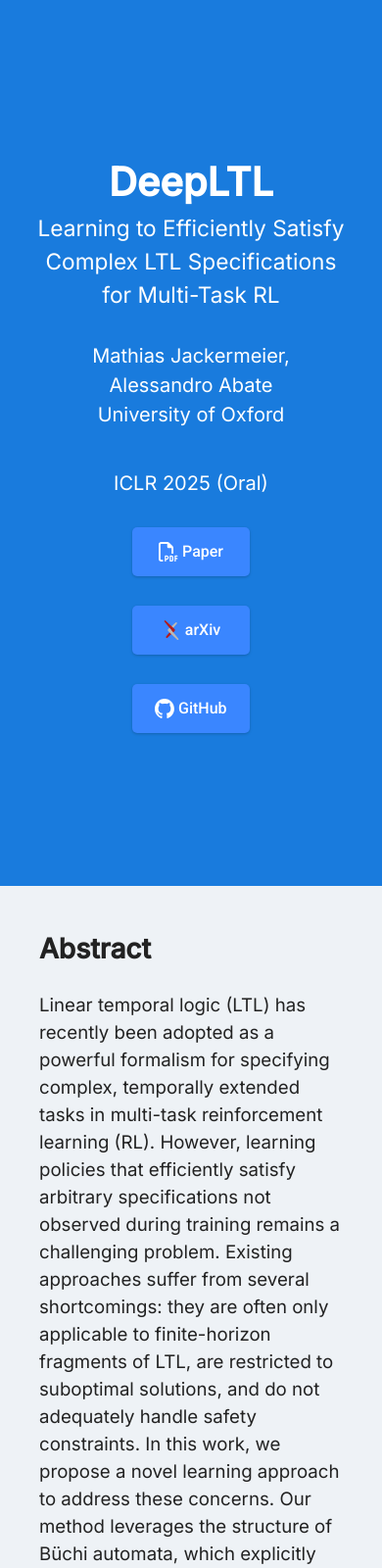
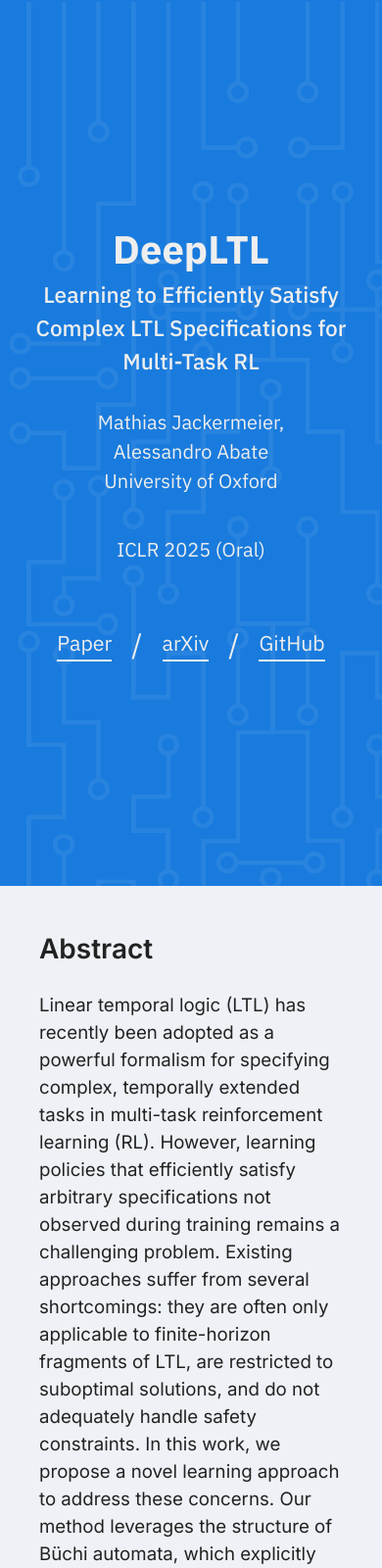
Before and after one commit to deep-ltl/deep-ltl.github.io, a plain HTML site: page index.html in a window 390 px wide. Shown: the top 1600 px of the page at 98% size. Drawn offline with nearby package versions, Linux system fonts and the light colour scheme.

Commit message:
Style changes

```diff
--- a/index.html
+++ b/index.html
@@ -5,37 +5,45 @@
     <meta charset="UTF-8">
     <meta name="viewport" content="width=device-width, initial-scale=1.0">
     <title>DeepLTL: Learning to Efficiently Satisfy Complex LTL Specifications for Multi-Task RL</title>
-    <link rel="preload" href="style.css" as="style">
     <link rel="stylesheet" href="style.css">
     <link rel="preconnect" href="https://fonts.googleapis.com">
     <link rel="preconnect" href="https://fonts.gstatic.com" crossorigin>
-    <link href="https://fonts.googleapis.com/css2?family=Roboto:ital,wght@0,100..900;1,100..900&display=swap"
+    <link
+        href="https://fonts.googleapis.com/css2?family=IBM+Plex+Sans:ital,wght@0,100..700;1,100..700&family=Inter:ital,opsz,wght@0,14..32,100..900;1,14..32,100..900&display=swap"
         rel="stylesheet">
     <script id="MathJax-script" async src="https://cdn.jsdelivr.net/npm/mathjax@3/es5/tex-mml-chtml.js"></script>
 </head>
 
 <body>
 
-    <div class="header">
-        <h1><b>DeepLTL</b></h1>
+    <header>
+        <div class="content">
+            <h1>DeepLTL</h1>
             <h2>Learning to Efficiently Satisfy Complex LTL Specifications for Multi-Task RL</h2>
             <p class="authors">Mathias Jackermeier,<br class="wide-hidden" /> Alessandro Abate <br />
                 University of Oxford</p>
             <p>ICLR 2025 (Oral)</p>
             <div class="links">
-            <a href="https://openreview.net/pdf?id=9pW2J49flQ" class="button"><span class="icon pdf"></span> Paper</a>
+                <!-- <a href="https://openreview.net/pdf?id=9pW2J49flQ" class="button"><span class="icon pdf"></span>
+                    Paper</a>
                 <a href="https://arxiv.org/abs/2410.04631" class="button"><span class="icon arxiv"></span> arXiv</a>
-            <a href="https://github.com" class="button"><span class="icon github"></span> GitHub</a>
+                <a href="https://github.com" class="button"><span class="icon github"></span> GitHub</a> -->
+                <a href="https://openreview.net/pdf?id=9pW2J49flQ">Paper</a> <span class="separator">/</span>
+                <a href="https://arxiv.org/abs/2410.04631">arXiv</a> <span class="separator">/</span>
+                <a href="https://github.com">GitHub</a>
             </div>
         </div>
+    </header>
 
-    <div class="abstract">
+    <main>
+        <section id="abstract">
             <div class="content">
                 <h2>Abstract</h2>
                 <p>
                     Linear temporal logic (LTL) has recently been adopted as a powerful formalism
                     for specifying complex, temporally extended tasks in multi-task reinforcement
-                learning (RL). However, learning policies that efficiently satisfy arbitrary specifications not observed
+                    learning (RL). However, learning policies that efficiently satisfy arbitrary specifications not
+                    observed
                     during training remains a challenging problem. Existing approaches suffer from several shortcomings:
                     they are often only applicable to
                     finite-horizon fragments of LTL, are restricted to suboptimal solutions, and do not
@@ -49,16 +57,14 @@
                     satisfaction probability and efficiency.
                 </p>
             </div>
-    </div>
+        </section>
 
-    <main>
-        <div class="section">
+        <section>
             <div class="content">
                 <h2>DeepLTL</h2>
                 <div class="image overview">
                     <img src="images/overview.png" alt="Schematic overview of DeepLTL">
                 </div>
-                <div class="text">
                 <p>
                     We develop a novel approach, called <i>DeepLTL</i>, to learn policies that efficiently zero-shot
                     satisfy complex LTL specifications.
@@ -73,22 +79,14 @@
                     the trained policy.
                 </p>
             </div>
-            </div>
-        </div>
+        </section>
 
-        <!-- <div class="fade-line">
-            <div class="fill"></div>
-            <div class="line"></div>
-            <div class="fill"></div>
-        </div> -->
-
-        <div class="section">
+        <section>
             <div class="content">
                 <h2>Quantitative results</h2>
                 <div class="image">
                     <img src="images/curves.png" alt="Schematic overview of DeepLTL">
                 </div>
-                <div class="text">
                 <p>
                     We find that DeepLTL is able to efficiently zero-shot satisfy a wide range of finite- and
                     infinite-horizon LTL specifications in a variety of discrete and continuous domains. Our
@@ -96,16 +94,9 @@
                     outperforms existing methods in terms of both satisfaction probability and efficiency.
                 </p>
             </div>
-            </div>
-        </div>
+        </section>
 
-        <!-- <div class="fade-line">
-            <div class="fill"></div>
-            <div class="line"></div>
-            <div class="fill"></div>
-        </div> -->
-
-        <div class="section">
+        <section>
             <div class="content">
                 <h2>Qualitative results</h2>
                 <div class="videos">
@@ -148,26 +139,17 @@
                         </p>
                     </div>
                 </div>
-                <div class="text">
                 <p>
                     We demonstrate the behaviour of the task-conditioned policy learned by DeepLTL in the zone
                     environment. DeepLTL consistently achieves the desired behaviour, even with complex,
                     infinite-horizon specifications.
                 </p>
             </div>
-            </div>
-        </div>
+        </section>
 
-        <!-- <div class="fade-line">
-            <div class="fill"></div>
-            <div class="line"></div>
-            <div class="fill"></div>
-        </div> -->
-
-        <div class="section">
+        <section>
             <div class="content">
                 <h2>Citation</h2>
-                <div class="text">
                 <div class="citation">
                     <pre>
 @inproceedings{deepltl,
@@ -193,11 +175,17 @@
                     </div>
                 </div>
             </div>
-            </div>
-        </div>
+        </section>
     </main>
 
+    <footer>
+        <div class="content">
+            Header background by <a href="http://www.freepik.com">Harryarts / Freepik</a>
+        </div>
+    </footer>
+
     <script>
+        document.addEventListener('DOMContentLoaded', () => {
             document.querySelectorAll('.video-container').forEach(container => {
                 const video = container.querySelector('video');
                 const button = container.querySelector('.play-button');
@@ -223,15 +211,16 @@
                     }
                 });
             });
+        });
 
-        let copyEnabled = true;
-
-        function copyCitation() {
+        const copyCitation = () => {
             const citationText = document.querySelector('.citation pre').textContent;
             navigator.clipboard.writeText(citationText).then(showCopyConfirm, (err) => console.error(err));
         }
 
-        function showCopyConfirm() {
+        let copyEnabled = true;
+
+        const showCopyConfirm = () => {
             if (!copyEnabled) return;
             copyEnabled = false;
             const copyIcon = document.querySelector('.copy-click');
--- a/style.css
+++ b/style.css
@@ -1,8 +1,8 @@
-@import url('https://fonts.googleapis.com/css2?family=Inter:wght@300;400;500&display=swap');
-
 body {
     font-family: 'Inter', sans-serif;
-    /* font-family: Arial, Helvetica, sans-serif; */
+    font-optical-sizing: auto;
+    font-style: normal;
+    font-weight: normal;
     margin: 0;
     padding: 0;
     background-color: #f8f9fb;
@@ -15,51 +15,83 @@
     display: none;
 }
 
-.header {
-    background: #197bdd;
-    color: white;
-    text-align: center;
-    min-height: 70vh;
+header {
+    background-image: url("images/background.png");
+    background-size: 1000px;
+    background-repeat: repeat;
+    background-color: #197bdd;
+    background-attachment: fixed;
+    color: #eee;
+    min-height: 75vh;
+    width: 100%;
     display: flex;
     flex-direction: column;
     justify-content: center;
-    /* position: fixed; */
-    /* top: 0; */
-    /* left: 0; */
-    width: 100%;
+    align-items: center;
 }
 
-.header h1 {
-    font-size: 40pt;
-    margin: 0;
-    font-weight: 500;
+header>.content {
     max-width: 1000px;
-    margin: 0 auto;
+    display: flex;
+    flex-direction: column;
+    justify-content: center;
+    margin: 50px 0;
 }
 
-.header h2 {
-    font-size: 20pt;
-    font-weight: 400;
-    max-width: 1000px;
-    margin: 0 auto;
+header {
+    font-family: "IBM Plex Sans", sans-serif;
 }
 
-.header p {
+header h1 {
+    font-style: normal;
+    font-size: 40pt;
+    font-weight: 700;
+    margin: 0;
+}
+
+header h2 {
+    font-size: 20pt;
+    font-weight: 500;
+    margin: 0;
+}
+
+header p {
     font-size: 15pt;
 }
 
-.links {
+header .links {
     margin-top: 40px;
+    font-size: 16pt;
+    color: #eee;
     display: flex;
+    align-items: center;
     justify-content: center;
-    gap: 30px;
+    gap: 20px;
 }
 
-.links .button {
+header .links .button {
     display: flex;
     align-items: center;
     justify-content: center;
     flex-direction: row;
+}
+
+header .links > a {
+    text-decoration: none;
+    color: #eee;
+    border-bottom: 2px solid #eee;
+    transition: all 0.2s ease;
+}
+
+header .links > a:hover {
+    color: #fff;
+    border-bottom: 2px solid #fff;
+
+}
+
+header .links > .separator {
+    margin: 0 10px;
+    font-size: 22pt;
 }
 
 .button {
@@ -68,20 +100,20 @@
     max-width: 300px;
     height: 40px;
     line-height: 40px;
-    color: #fff;
+    color: #eee;
     padding: 5px 10px;
     cursor: pointer;
     transition: all 0.3s ease;
     position: relative;
     display: inline-block;
     outline: none;
-    border-radius: 5px;
-    border: none;
-    background-color: #3a86ff;
-    box-shadow: 0 1px 3px rgb(0 0 0 / 0.2);
+    /* border: 2px solid #eee; */
+    background-color: #1d88f3;
+    border-radius: .5em;
     text-align: center;
     font-weight: 500;
-    font-family: 'Roboto', sans-serif;
+    font-size: 14pt;
+    box-shadow: 0 4px 3px -3px rgb(0 0 0 / 0.2);
 }
 
 .button:hover {
@@ -98,7 +130,7 @@
 }
 
 .arxiv {
-    background-image: url("images/arxiv-logomark-small.svg");
+    background-image: url("images/arxiv-logomark-small-white.svg");
 }
 
 .github {
@@ -111,66 +143,37 @@
     background-image: url("images/pdf.svg");
 }
 
-.abstract {
-    /* margin-top: 70vh; */
-    position: relative;
-    color: #222;
-    background: #eef2f6;
-    min-height: 500px;
-    text-align: justify;
-    display: flex;
-    justify-content: center;
-    flex-direction: column;
-    padding: 20px 40px 20px 40px;
+main {
+    font-size: 14pt;
 }
 
-.section {
-    position: relative;
+section {
     color: #222;
     background: #fdfdfd;
     text-align: justify;
     display: flex;
     justify-content: center;
     flex-direction: column;
-    padding: 20px 40px 20px 40px;
+    align-items: center;
+    padding: 20px 40px;
 }
 
-.fade-line {
-    position: relative;
-    height: 2px;
-    display: flex;
-    flex-direction: row;
-    justify-items: center;
+section h2 {
+    font-weight: 600;
 }
 
-.fade-line .fill {
-    background-color: #fdfdfd;
-    flex-grow: 1;
+section .content {
+    max-width: 1000px;
+    width: 100%;
 }
 
-.fade-line .line {
-    width: 600px;
-    background: linear-gradient(to right, #fdfdfd 0%, rgb(231, 231, 231) 30%, rgb(231, 231, 231) 70%, #fdfdfd 100%);
-}
-
-.section:nth-child(even) {
+section:nth-child(odd) {
     background-color: #eef2f613;
 }
 
-.content {
-    max-width: 1000px;
-    margin: auto;
-    font-size: 14pt;
-}
-
-.columns {
-    display: flex;
-    align-items: center;
-    justify-content: space-between;
-    gap: 40px;
-    max-width: 1100px;
-    margin: auto;
-    text-align: left;
+#abstract {
+    background-color: #eef2f6;
+    min-height: 500px;
 }
 
 .image img {
@@ -182,6 +185,7 @@
     display: flex;
     align-items: center;
     justify-content: center;
+    flex-wrap: wrap;
     gap: 40px;
     margin: auto;
     text-align: left;
@@ -233,16 +237,13 @@
     opacity: 0;
 }
 
-.video-with-caption>p {
-    text-align: center;
+.video-with-caption {
+    display: flex;
+    flex-direction: column;
+    align-items: center;
 }
 
 .overview {
-    max-width: 800px;
-    margin: auto;
-}
-
-.scaling {
     max-width: 800px;
     margin: auto;
 }
@@ -301,7 +302,7 @@
     background-color: #adadad33;
 }
 
-.copy-icon > .copy-confirm {
+.copy-icon>.copy-confirm {
     color: green;
     position: absolute;
     left: 5px;
@@ -309,29 +310,43 @@
     opacity: 0;
 }
 
-.copy-icon > svg {
+.copy-icon>svg {
     height: 20px;
     width: 20px;
 }
 
+section:last-child {
+    padding-bottom: 0;
+}
+
+footer .content {
+   color: #aaaaaa;
+   font-size: 11pt;
+   padding-bottom: 10px;
+}
+
+footer .content a {
+    color: #aaaaaa;
+}
+
 
 @media (max-width: 1000px) {
-    .header {
+    header {
         position: relative;
         padding: 30px;
         width: auto;
         min-height: 100dvh;
     }
 
-    .header h1 {
+    header h1 {
         font-size: 30pt;
     }
 
-    .header h2 {
+    header h2 {
         font-size: 17pt;
     }
 
-    .header p {
+    header p {
         font-size: 15pt;
     }
 
@@ -352,47 +367,36 @@
         color: white;
     }
 
-    .abstract {
+    #abstract {
         margin-top: 0px;
         text-align: left;
     }
 
-    .links {
-        flex-direction: column;
-        align-items: center;
-    }
-
-    .section {
+    section {
         text-align: left;
-    }
-
-    .content {
-        margin: 0;
     }
 }
 
 @media (max-width: 900px) {
+
     video {
         max-height: 250px;
     }
 }
 
-@media (max-width: 820px) {
-
-    .videos {
-        flex-direction: column;
-        justify-content: center;
+@media (max-width: 850px) {
+    video {
+        max-height: 200px;
     }
 
-    .video-with-caption {
-        display: flex;
-        flex-direction: column;
-        align-items: center;
-
-    }
-
-    .video-with-caption > p {
+    .video-with-caption>p {
         font-size: 12pt;
     }
 
 }
+
+@media (max-width: 500px) {
+    header .links {
+        gap: 10px;
+    }
+}
```
Also changed, not shown: images/background.png (added). Lines whose indentation alone changed are shown as unchanged.
